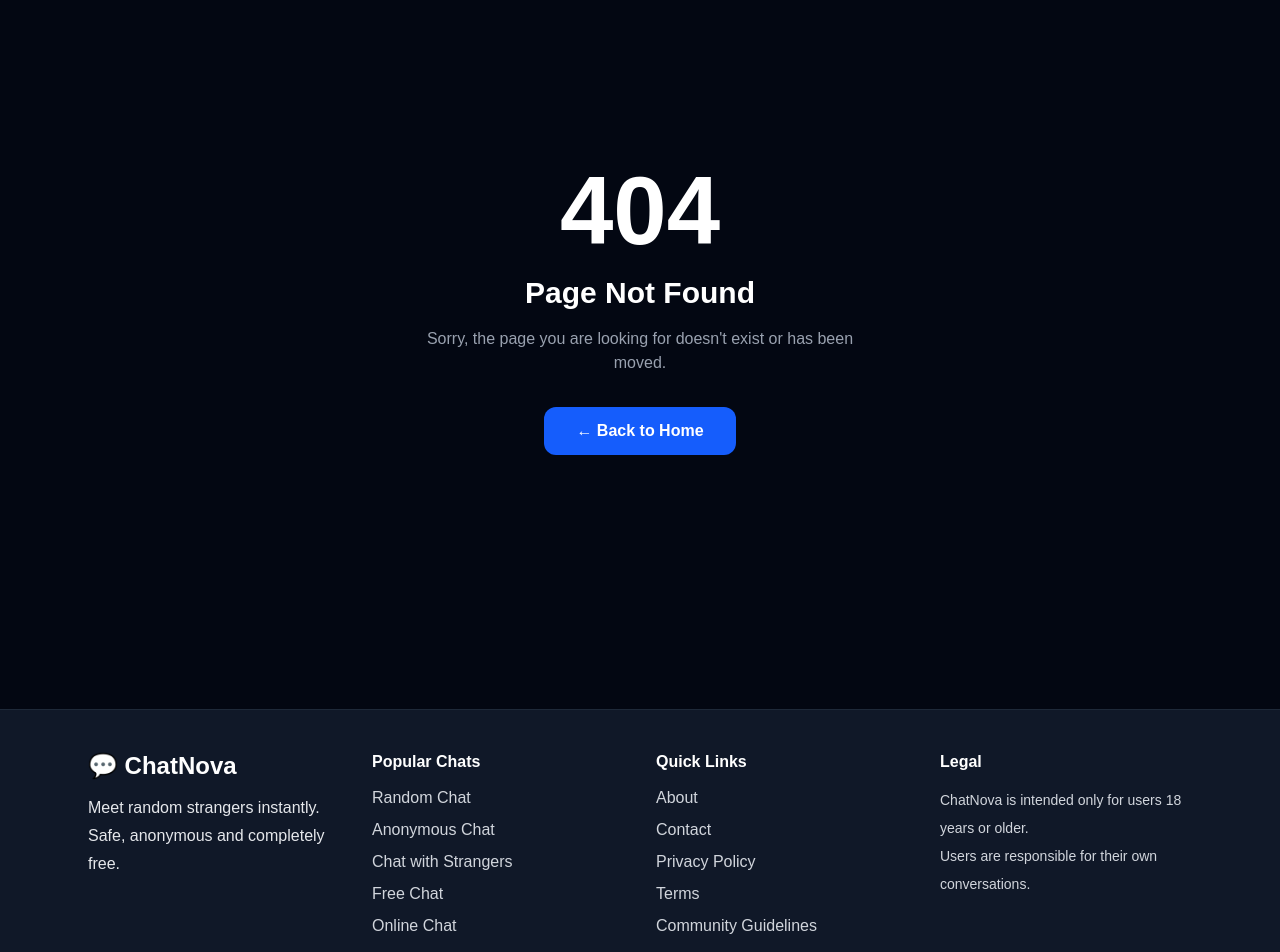
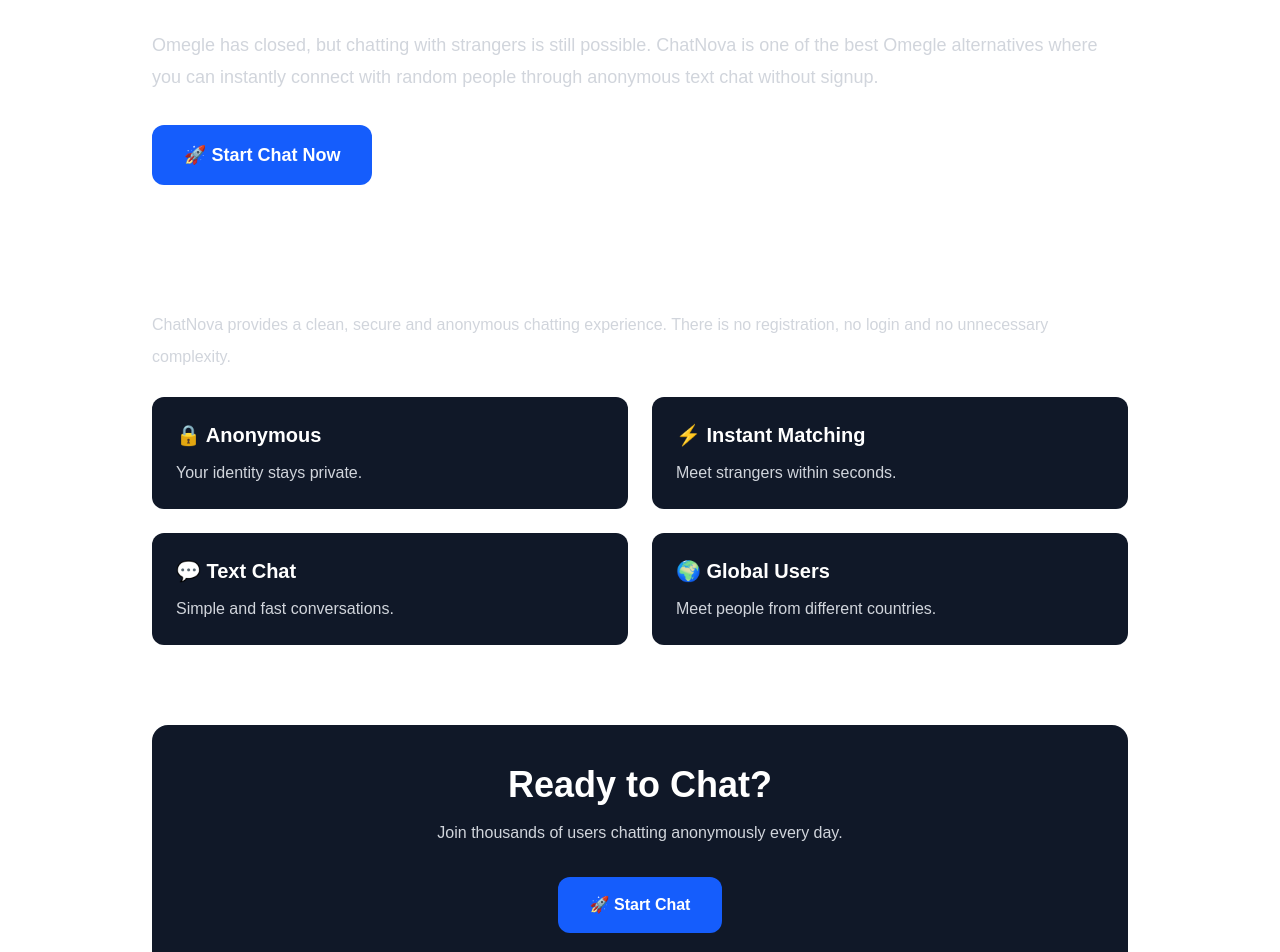
Before and after one commit to Shubhampb4499/random-chat, a Next.js app: page /omegle-alternative in a window 1280 px wide. Before the commit this address had no page. Shown: the part 160-1112 px from the top of the page. Built offline with nearby package versions, Linux system fonts and the light colour scheme.

Commit message:
Added Omegle Alternative SEO page

```diff
--- /dev/null
+++ b/app/omegle-alternative/page.tsx
@@ -0,0 +1,119 @@
+import type { Metadata } from "next";
+import Link from "next/link";
+
+export const metadata: Metadata = {
+  title: "Best Omegle Alternative in 2026 | ChatNova",
+  description:
+    "Looking for the best Omegle alternative? ChatNova offers free anonymous random text chat with strangers. No signup required.",
+  keywords: [
+    "Omegle Alternative",
+    "Best Omegle Alternative",
+    "Omegle Replacement",
+    "Anonymous Chat",
+    "Random Chat",
+    "ChatNova",
+  ],
+  alternates: {
+    canonical: "https://chatnova.in/omegle-alternative",
+  },
+};
+
+export default function OmegleAlternativePage() {
+  return (
+    <main className="max-w-5xl mx-auto px-6 py-12 text-white">
+
+      <h1 className="text-5xl font-bold mb-6">
+        Best Omegle Alternative
+      </h1>
+
+      <p className="text-gray-300 text-lg leading-8 mb-8">
+        Omegle has closed, but chatting with strangers is still possible.
+        ChatNova is one of the best Omegle alternatives where you can instantly
+        connect with random people through anonymous text chat without signup.
+      </p>
+
+      <Link
+        href="/chat"
+        className="inline-block bg-blue-600 hover:bg-blue-700 px-8 py-4 rounded-xl font-semibold text-lg"
+      >
+        🚀 Start Chat Now
+      </Link>
+
+      <section className="mt-16">
+        <h2 className="text-3xl font-bold mb-6">
+          Why Choose ChatNova Instead of Omegle?
+        </h2>
+
+        <p className="text-gray-300 leading-8 mb-6">
+          ChatNova provides a clean, secure and anonymous chatting experience.
+          There is no registration, no login and no unnecessary complexity.
+        </p>
+
+        <div className="grid md:grid-cols-2 gap-6">
+
+          <div className="bg-gray-900 p-6 rounded-xl">
+            <h3 className="text-xl font-semibold mb-3">
+              🔒 Anonymous
+            </h3>
+
+            <p className="text-gray-300">
+              Your identity stays private.
+            </p>
+          </div>
+
+          <div className="bg-gray-900 p-6 rounded-xl">
+            <h3 className="text-xl font-semibold mb-3">
+              ⚡ Instant Matching
+            </h3>
+
+            <p className="text-gray-300">
+              Meet strangers within seconds.
+            </p>
+          </div>
+
+          <div className="bg-gray-900 p-6 rounded-xl">
+            <h3 className="text-xl font-semibold mb-3">
+              💬 Text Chat
+            </h3>
+
+            <p className="text-gray-300">
+              Simple and fast conversations.
+            </p>
+          </div>
+
+          <div className="bg-gray-900 p-6 rounded-xl">
+            <h3 className="text-xl font-semibold mb-3">
+              🌍 Global Users
+            </h3>
+
+            <p className="text-gray-300">
+              Meet people from different countries.
+            </p>
+          </div>
+
+        </div>
+
+      </section>
+
+      <section className="mt-20 text-center bg-gray-900 rounded-2xl p-10">
+
+        <h2 className="text-4xl font-bold mb-4">
+          Ready to Chat?
+        </h2>
+
+        <p className="text-gray-300 mb-8">
+          Join thousands of users chatting anonymously every day.
+        </p>
+
+        <Link
+          href="/chat"
+          className="inline-block bg-blue-600 hover:bg-blue-700 px-8 py-4 rounded-xl font-semibold"
+        >
+          🚀 Start Chat
+        </Link>
+
+      </section>
+
+    </main>
+  );
+}
```
